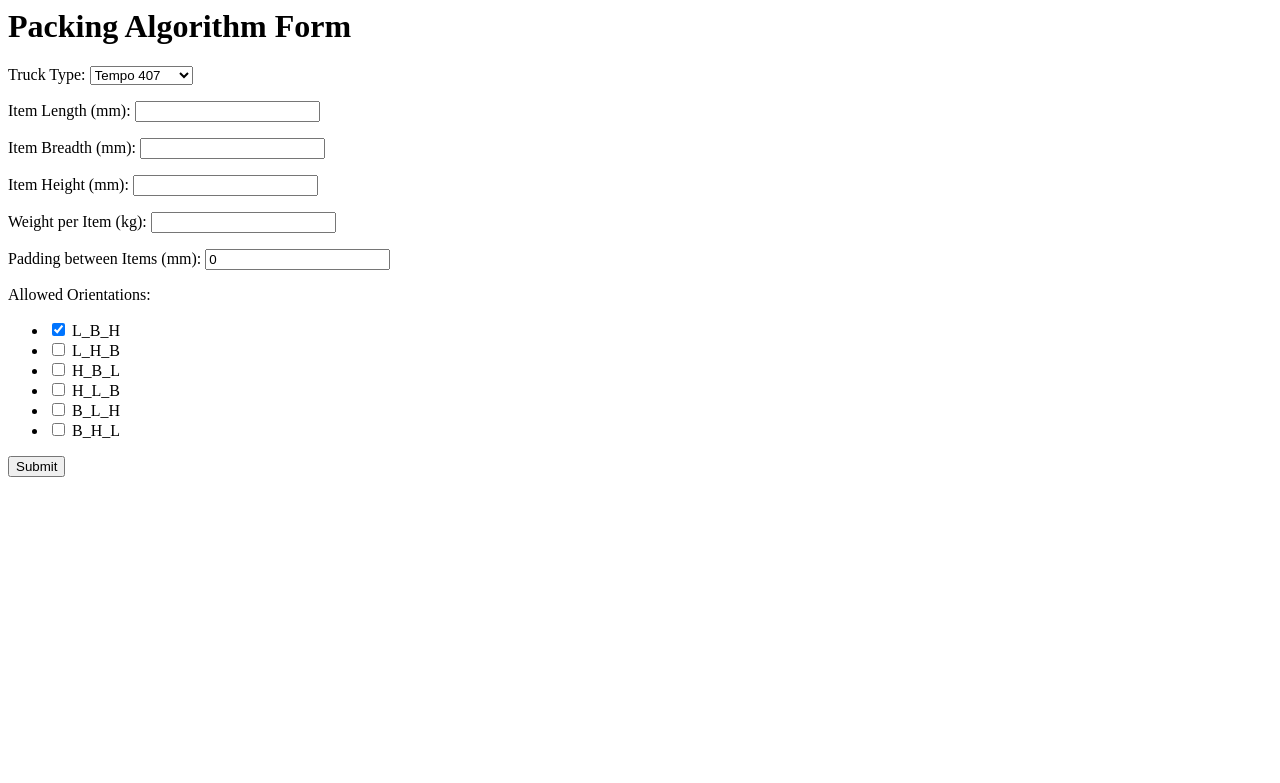
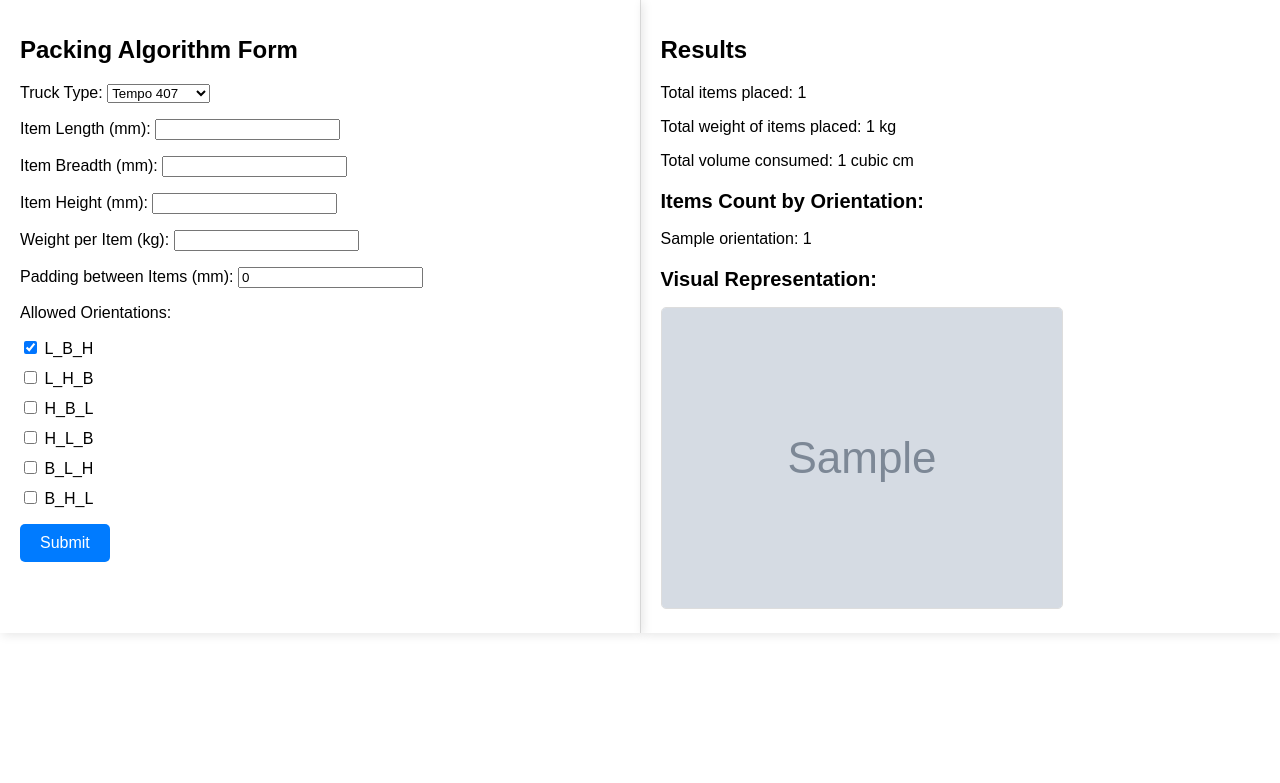
Before and after one commit to yantrakshadmin/trakkia_bin_packing, a Django app: template packing/templates/packing/packing_form.html in a window 1280 px wide. Shown: the top 783 px of the page. Run offline with Django 3.2, Linux system fonts and the light colour scheme; tables that the repository leaves empty hold one stand-in row (values such as "Sample post"); the template is opened without the code that fills it: values that come from a table or form of the project are taken from there, most other values are stand-ins (such as "Sample title", 1, 10 or a date in 2020); grey boxes marked "Sample" are stand-in pictures.

Commit message:
changes done

```diff
--- a/packing/templates/packing/packing_form.html
+++ b/packing/templates/packing/packing_form.html
@@ -1,6 +1,198 @@
-<h1>Packing Algorithm Form</h1>
+<!-- <h1>Packing Algorithm Form</h1>
 <form method="post">
     {% csrf_token %}
     {{ form.as_p }}
     <button type="submit">Submit</button>
-</form>
+</form> -->
+
+
+
+
+<!-- <!DOCTYPE html>
+<html lang="en">
+<head>
+    <meta charset="UTF-8">
+    <meta name="viewport" content="width=device-width, initial-scale=1.0">
+    <title>Packing Algorithm</title>
+    <style>
+        body {
+            font-family: Arial, sans-serif;
+            display: flex;
+            flex-direction: row;
+            margin: 0;
+            padding: 0;
+        }
+        .container {
+            display: flex;
+            width: 100%;
+        }
+        .form-container {
+            flex: 1;
+            padding: 20px;
+            box-shadow: 2px 2px 10px rgba(0, 0, 0, 0.1);
+        }
+        .result-container {
+            flex: 1;
+            padding: 20px;
+            box-shadow: 2px 2px 10px rgba(0, 0, 0, 0.1);
+            background-color: #f9f9f9;
+        }
+        h1 {
+            font-size: 24px;
+            margin-bottom: 20px;
+        }
+        h2 {
+            font-size: 20px;
+            margin-top: 20px;
+        }
+        ul {
+            list-style-type: none;
+            padding: 0;
+        }
+        li {
+            margin-bottom: 10px;
+        }
+        button {
+            background-color: #007bff;
+            color: white;
+            border: none;
+            padding: 10px 20px;
+            font-size: 16px;
+            cursor: pointer;
+            border-radius: 5px;
+        }
+        button:hover {
+            background-color: #0056b3;
+        }
+        .image-container img {
+            max-width: 100%;
+            height: auto;
+            border: 1px solid #ddd;
+            border-radius: 5px;
+        }
+    </style>
+</head>
+<body>
+    <div class="container">
+        <div class="form-container">
+            <h1>Packing Algorithm Form</h1>
+            <form method="post">
+                {% csrf_token %}
+                {{ form.as_p }}
+                <button type="submit">Submit</button>
+            </form>
+        </div>
+        <div class="result-container">
+            <h1>Results</h1>
+            <p>Total items placed: {{ total_items }}</p>
+            <p>Total weight of items placed: {{ total_weight }} kg</p>
+            <p>Total volume consumed: {{ total_volume }} cubic cm</p>
+            <h2>Items Count by Orientation:</h2>
+            <ul>
+                {% for orientation, count in orientation_count.items %}
+                    <li>{{ orientation }}: {{ count }}</li>
+                {% endfor %}
+            </ul>
+            <h2>Visual Representation:</h2>
+            <div class="image-container">
+                <img src="{{ image_path }}" alt="Packing Visualization">
+            </div>
+        </div>
+    </div>
+</body>
+</html> -->
+
+
+
+<!DOCTYPE html>
+<html lang="en">
+<head>
+    <meta charset="UTF-8">
+    <meta name="viewport" content="width=device-width, initial-scale=1.0">
+    <title>Packing Algorithm</title>
+    <style>
+        body {
+            font-family: Arial, sans-serif;
+            display: flex;
+            flex-direction: row;
+            margin: 0;
+            padding: 0;
+        }
+        .container {
+            display: flex;
+            width: 100%;
+        }
+        .form-container, .result-container {
+            flex: 1;
+            padding: 20px;
+            box-shadow: 2px 2px 10px rgba(0, 0, 0, 0.1);
+        }
+        .form-container {
+            border-right: 1px solid #ddd;
+        }
+        h1 {
+            font-size: 24px;
+            margin-bottom: 20px;
+        }
+        h2 {
+            font-size: 20px;
+            margin-top: 20px;
+        }
+        ul {
+            list-style-type: none;
+            padding: 0;
+        }
+        li {
+            margin-bottom: 10px;
+        }
+        button {
+            background-color: #007bff;
+            color: white;
+            border: none;
+            padding: 10px 20px;
+            font-size: 16px;
+            cursor: pointer;
+            border-radius: 5px;
+        }
+        button:hover {
+            background-color: #0056b3;
+        }
+        .image-container img {
+            max-width: 100%;
+            height: auto;
+            border: 1px solid #ddd;
+            border-radius: 5px;
+        }
+    </style>
+</head>
+<body>
+    <div class="container">
+        <div class="form-container">
+            <h1>Packing Algorithm Form</h1>
+            <form method="post">
+                {% csrf_token %}
+                {{ form.as_p }}
+                <button type="submit">Submit</button>
+            </form>
+        </div>
+        <div class="result-container">
+            <h1>Results</h1>
+            {% if total_items is not None %}
+                <p>Total items placed: {{ total_items }}</p>
+                <p>Total weight of items placed: {{ total_weight }} kg</p>
+                <p>Total volume consumed: {{ total_volume }} cubic cm</p>
+                <h2>Items Count by Orientation:</h2>
+                <ul>
+                    {% for orientation, count in orientation_count.items %}
+                        <li>{{ orientation }}: {{ count }}</li>
+                    {% endfor %}
+                </ul>
+                <h2>Visual Representation:</h2>
+                <div class="image-container">
+                    <img src="{{ image_path }}" alt="Packing Visualization">
+                </div>
+            {% endif %}
+        </div>
+    </div>
+</body>
+</html>
```
Also changed, not shown: packing/plot_algo.py (+187 -187 lines), packing/views.py (+80 -30 lines).
